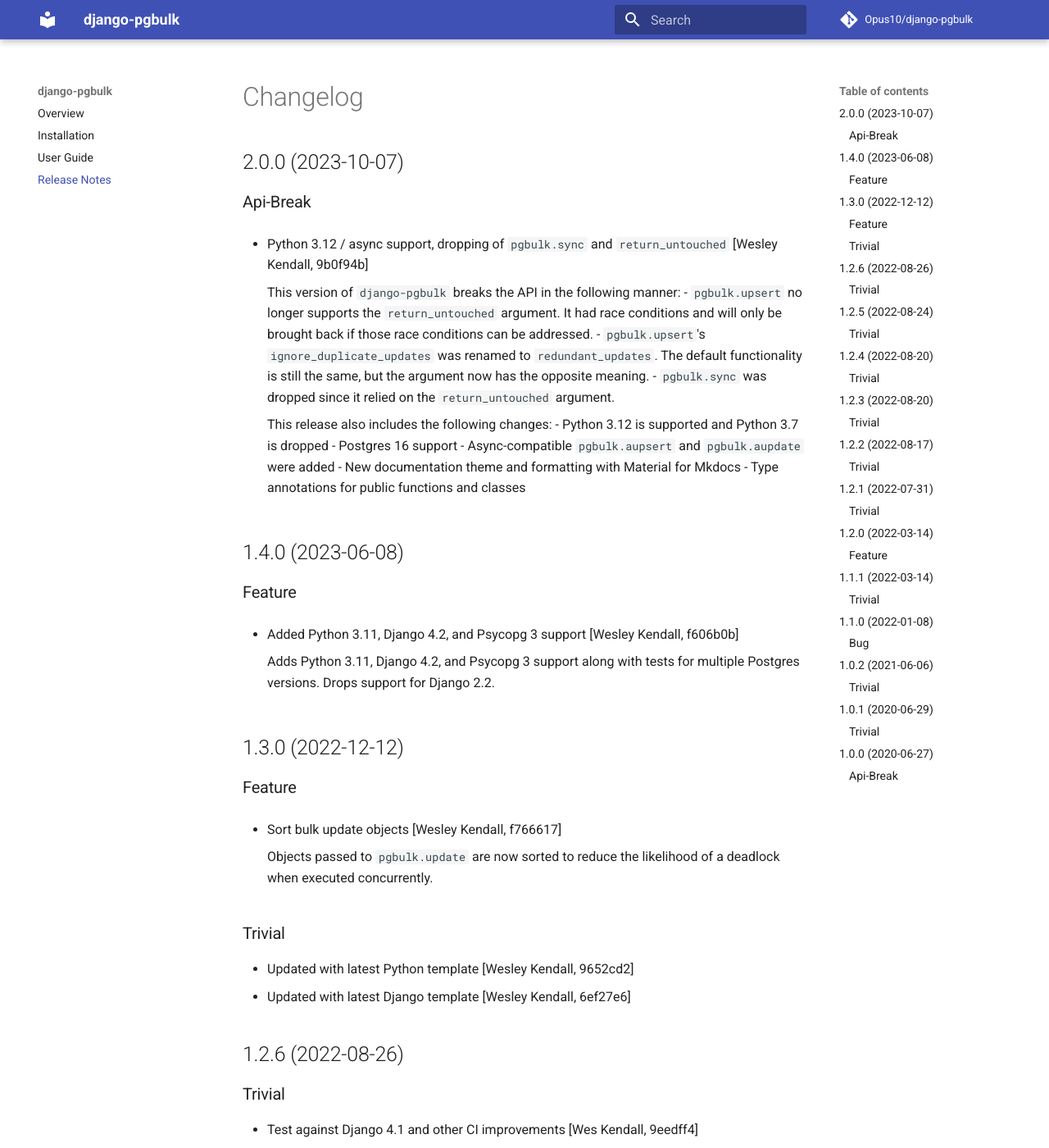
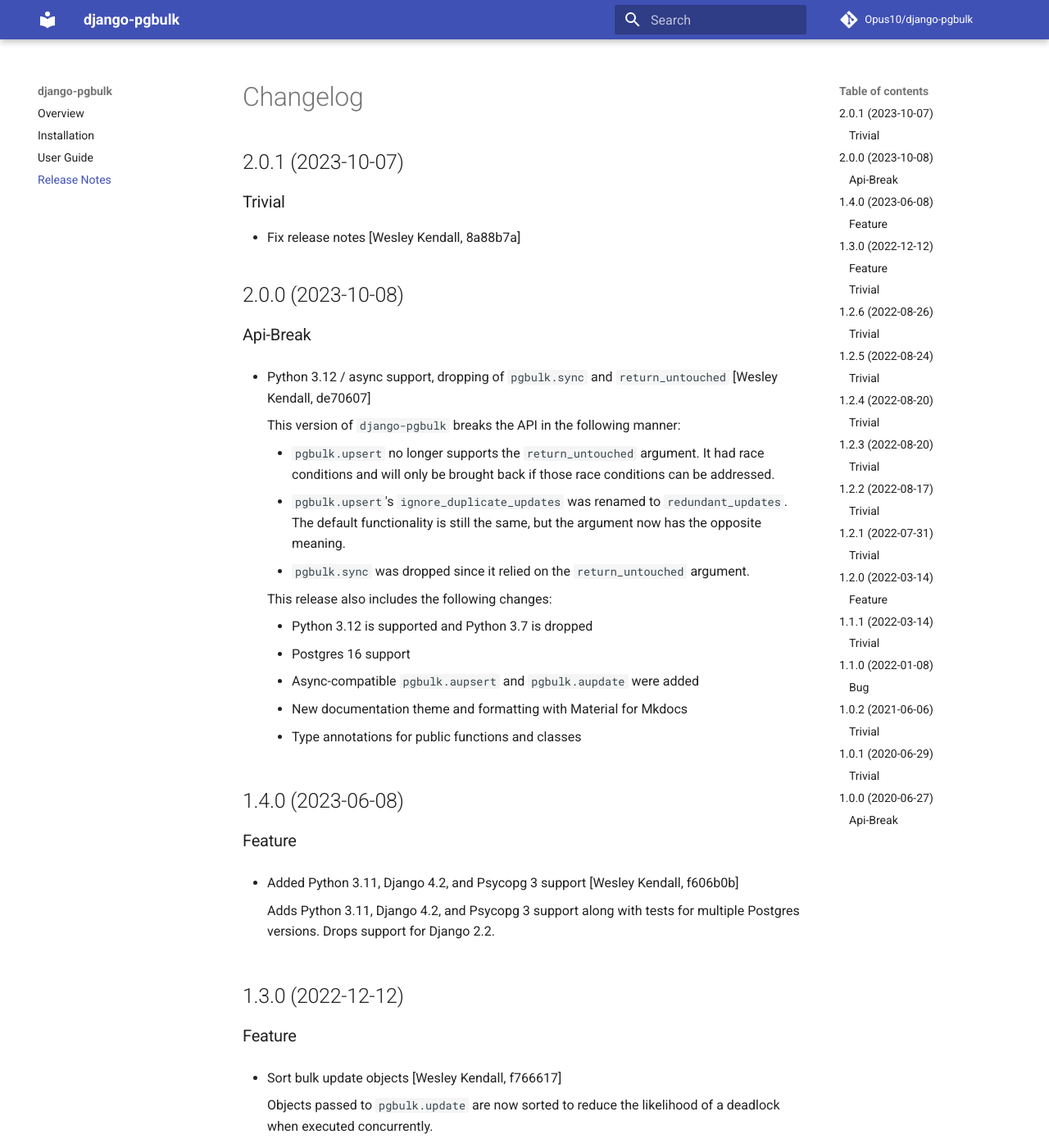
Before and after one commit to Opus10/django-pgbulk, an MkDocs documentation site: the page built from docs/release_notes.md, in a window 1280 px wide and 1400 px high. Shown: the whole window at 82% size. Built offline with MkDocs 1.6.1 and Material for MkDocs 9.7.7, drawn with Linux system fonts in a browser that asks for light colours; comment, search, counter and statistics services are not loaded.

Commit message:
Release version 2.0.1 [skip ci]
Type: trivial

```diff
--- a/docs/release_notes.md
+++ b/docs/release_notes.md
@@ -1,17 +1,25 @@
 # Changelog
 
-## 2.0.0 (2023-10-07)
+## 2.0.1 (2023-10-07)
+
+### Trivial
+
+  - Fix release notes [Wesley Kendall, 8a88b7a]
+
+## 2.0.0 (2023-10-08)
 
 ### Api-Break
 
-  - Python 3.12 / async support, dropping of `pgbulk.sync` and `return_untouched` [Wesley Kendall, 9b0f94b]
+  - Python 3.12 / async support, dropping of `pgbulk.sync` and `return_untouched` [Wesley Kendall, de70607]
 
     This version of `django-pgbulk` breaks the API in the following manner:
+
     - `pgbulk.upsert` no longer supports the `return_untouched` argument. It had race conditions and will only be brought back if those race conditions can be addressed.
     - `pgbulk.upsert`'s `ignore_duplicate_updates` was renamed to `redundant_updates`. The default functionality is still the same, but the argument now has the opposite meaning.
     - `pgbulk.sync` was dropped since it relied on the `return_untouched` argument.
 
     This release also includes the following changes:
+
     - Python 3.12 is supported and Python 3.7 is dropped
     - Postgres 16 support
     - Async-compatible `pgbulk.aupsert` and `pgbulk.aupdate` were added
--- a/pyproject.toml
+++ b/pyproject.toml
@@ -29,7 +29,7 @@
 exclude = [
   "*/tests/"
 ]
-version = "2.0.0"
+version = "2.0.1"
 description = "Native postgres bulk update and upsert operations."
 authors = ["Wes Kendall"]
 classifiers = [
```
Also changed, not shown: CHANGELOG.md (+10 -2 lines).
